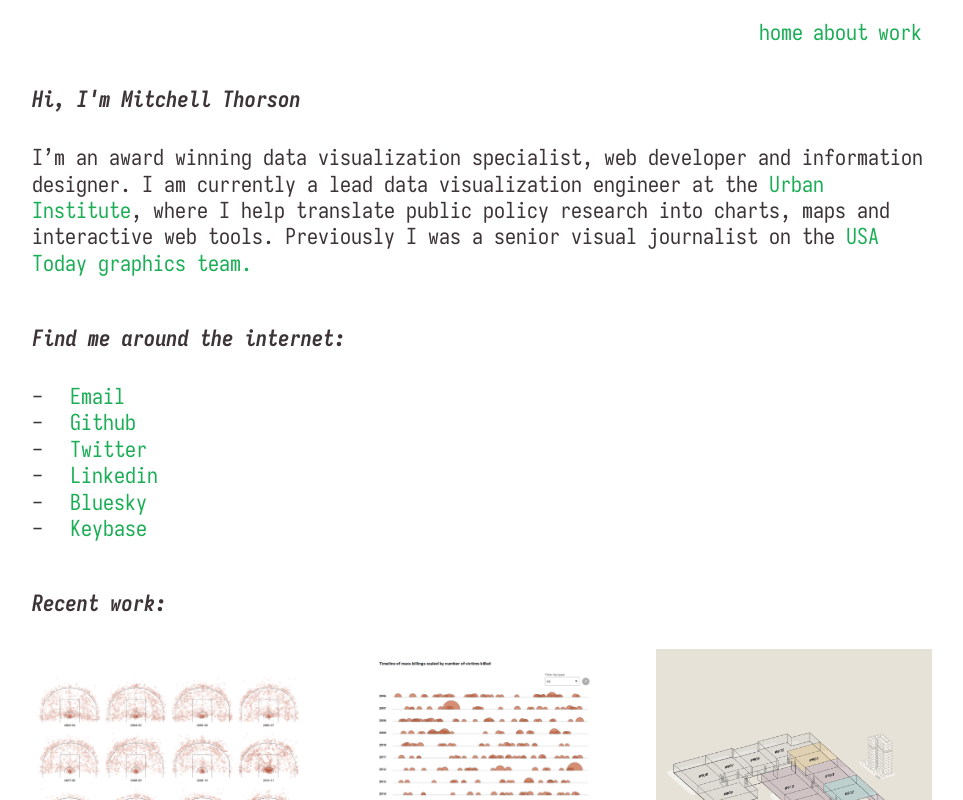
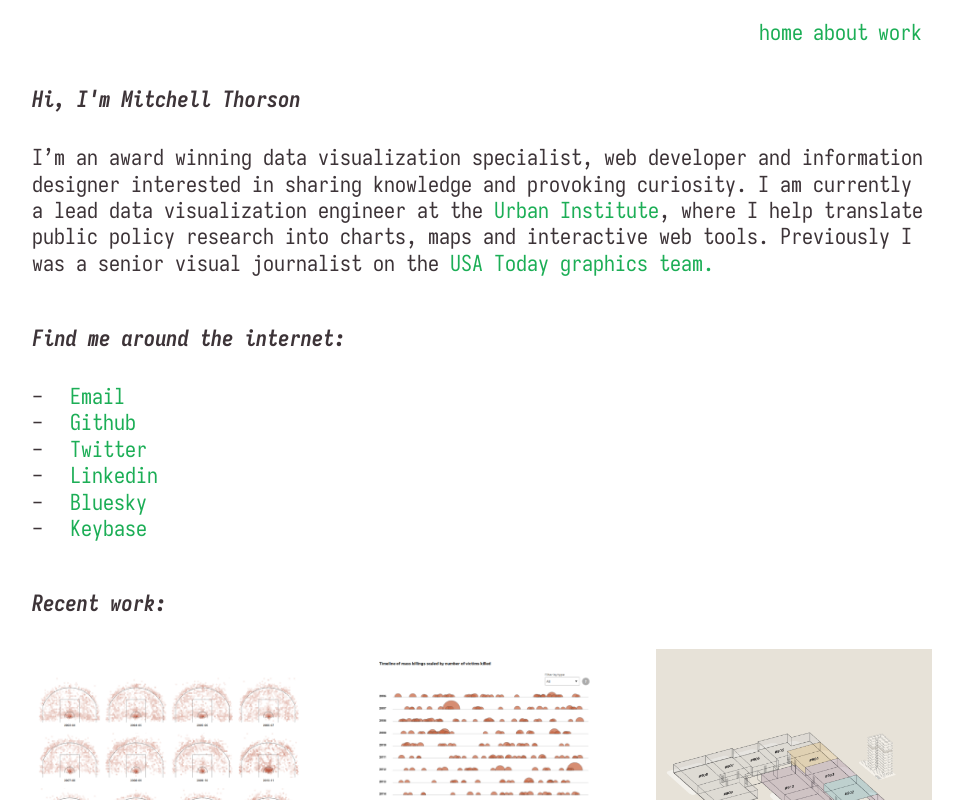
Before and after one commit to mitchthorson/mitchellthorson.com, a SvelteKit app: page / in a window 1280 px wide. Shown: the top 800 px of the page, without its empty margins (158-1121 px from the left). Built offline with nearby package versions, Linux system fonts and the light colour scheme.

Commit message:
Edit intro blurb

```diff
--- a/src/routes/+page.svelte
+++ b/src/routes/+page.svelte
@@ -11,7 +11,7 @@
 <section class="site-description main-width divider-bottom">
   <h2 class="site-subhead">Hi, I'm Mitchell Thorson</h2>
   <p>
-	I’m an award winning data visualization specialist, web developer and information designer. I am currently a lead data visualization engineer at the <a href="https://www.urban.org" target="_blank">Urban Institute</a>, where I help translate public policy research into charts, maps and interactive web tools. Previously I was a senior visual journalist on the <a href="https://www.usatoday.com/graphics" target="_blank">USA Today graphics team.</a>
+	I’m an award winning data visualization specialist, web developer and information designer interested in sharing knowledge and provoking curiosity. I am currently a lead data visualization engineer at the <a href="https://www.urban.org" target="_blank">Urban Institute</a>, where I help translate public policy research into charts, maps and interactive web tools. Previously I was a senior visual journalist on the <a href="https://www.usatoday.com/graphics" target="_blank">USA Today graphics team.</a>
   </p>
 	</section>
 	<section>
```
